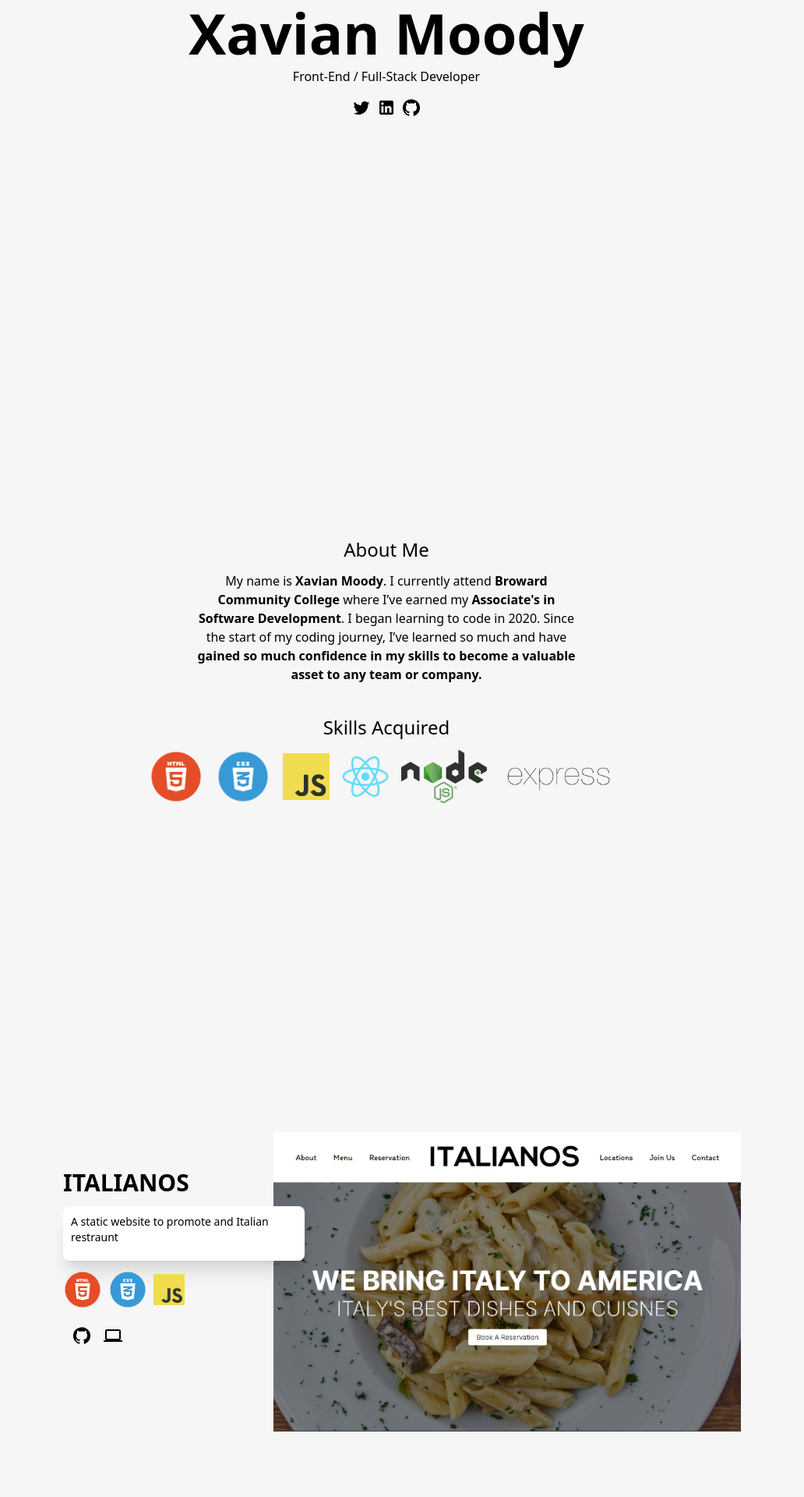
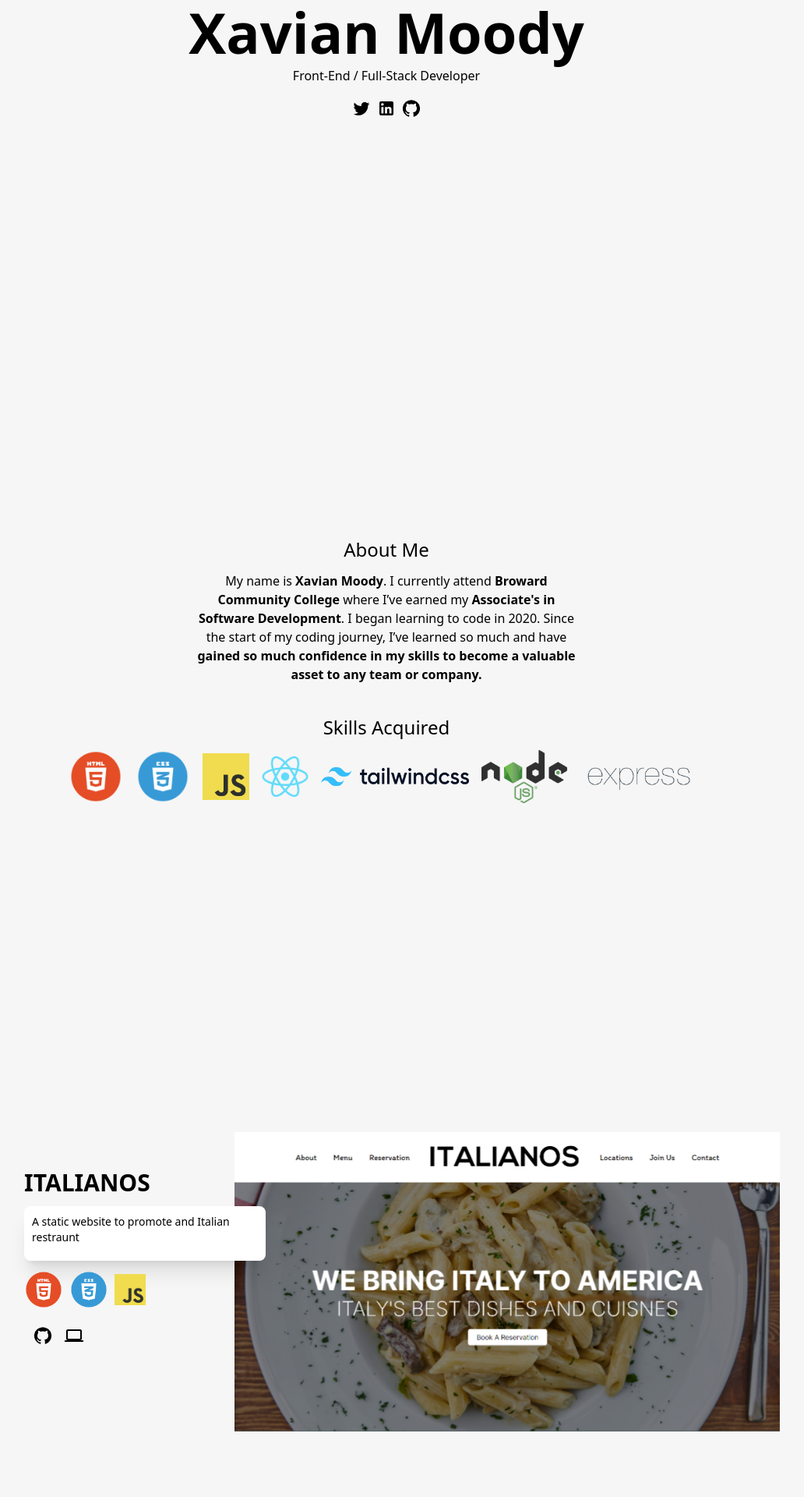
Before and after one commit to XavianMoody10/Portfolio, a React (Vite) app in the folder client/: page / in a window 1280 px wide. Shown: the part 340-2260 px from the top of the page at 78% size, without its empty margins (144-1176 px from the left). Built offline with nearby package versions, Linux system fonts and the light colour scheme.

Commit message:
Completed portfolio

```diff
--- a/client/src/components/ProjectDescription/ProjectDescription.jsx
+++ b/client/src/components/ProjectDescription/ProjectDescription.jsx
@@ -2,8 +2,10 @@ import React from "react";
 
 export const ProjectDescription = ({ reverse, desc }) => {
   return (
-    <div className=" p-p-card bg-white w-w-card shadow-xl rounded-lg">
-      <p className={` w-full text-sm ${reverse ? "text-right" : ""}`}>{desc}</p>
+    <div className={"p-p-card bg-white w-w-card shadow-xl rounded-lg"}>
+      <p className={`w-full text-sm ${reverse ? "text-right" : null}`}>
+        {desc}
+      </p>
     </div>
   );
 };
--- a/client/src/components/ProjectImage/ProjectImage.jsx
+++ b/client/src/components/ProjectImage/ProjectImage.jsx
@@ -1,7 +1,21 @@
 import React from "react";
+import { useObserver } from "../../hooks/useObserver";
 
-export const ProjectImage = ({ imageSrc }) => {
+export const ProjectImage = ({ imageSrc, reverse }) => {
+  const { ref, inView, entry } = useObserver(true);
+
   return (
-    <img className=" h-96 object-cover " src={imageSrc} alt="" width={600} />
+    <img
+      ref={ref}
+      className={` h-96 object-cover opacity-0 ${
+        !reverse && inView ? "enter-right translate-x-right-50" : null
+      }
+
+        ${reverse && inView ? "enter-left translate-x-left-50" : null}
+      }`}
+      src={imageSrc}
+      alt=""
+      width={700}
+    />
   );
 };
--- a/client/src/features/Header/Header.jsx
+++ b/client/src/features/Header/Header.jsx
@@ -19,7 +19,7 @@ export const Header = ({ section, setSection }) => {
   });
 
   return (
-    <header className="flex items-center justify-between px-9 py-4 fixed top-0 w-screen bg-white z-10">
+    <header className="flex items-center justify-between px-9 py-4 fixed top-0 w-screen bg-white z-20">
       <img src={logo} alt="logo" width={100} />
 
       <ul className="flex gap-4">{linksMap}</ul>
--- a/client/src/features/Project/Project.jsx
+++ b/client/src/features/Project/Project.jsx
@@ -3,20 +3,28 @@ import { ProjectDescription } from "../../components/ProjectDescription/ProjectD
 import { ProjectImage } from "../../components/ProjectImage/ProjectImage";
 import { ProjectLinks } from "../../components/ProjectLinks/ProjectLinks";
 import { ProjectTechs } from "../../components/ProjectTechs/ProjectTechs";
+import { useObserver } from "../../hooks/useObserver";
 
 export const Project = ({ reverse, project }) => {
   const { title, image, desc, links, techs } = project;
+  const { ref, inView, entry } = useObserver(true);
 
+  // use observer to trigger project animations
   return (
-    <div className={` flex items-center ${reverse ? "flex-row-reverse" : ""}`}>
+    <div
+      ref={ref}
+      className={` flex items-center ${reverse ? "flex-row-reverse" : null}`}
+    >
       <div
-        className={`relative ${
-          reverse ? "right-10" : "left-10"
-        } bottom-8 h-h-project`}
+        className={`relative opacity-0 ${
+          reverse && inView ? "right-10 enter-right" : null
+        } bottom-8 h-h-project z-10 ${
+          !reverse && inView ? "left-10 enter-left" : null
+        } ${!reverse ? "translate-x-left-100" : "translate-x-right-100"}`}
       >
         <h3
           className={` font-semibold text-3xl mb-3 ${
-            reverse ? "text-right" : ""
+            reverse ? "text-right" : null
           }`}
         >
           {title}
@@ -27,7 +35,7 @@ export const Project = ({ reverse, project }) => {
         <ProjectLinks reverse={reverse} links={links} />
       </div>
 
-      <ProjectImage imageSrc={image}></ProjectImage>
+      <ProjectImage reverse={reverse} imageSrc={image}></ProjectImage>
     </div>
   );
 };
--- a/client/src/hooks/useObserver.jsx
+++ b/client/src/hooks/useObserver.jsx
@@ -1,9 +1,10 @@
 import { useInView } from "react-intersection-observer";
 
-export const useObserver = () => {
+export const useObserver = (bool) => {
   const { ref, inView, entry } = useInView({
     /* Optional options */
     threshold: 0.3,
+    triggerOnce: bool,
   });
 
   return { ref: ref, inView: inView, entry: entry };
--- a/client/src/index.css
+++ b/client/src/index.css
@@ -26,3 +26,33 @@ section {
     opacity: 1;
   }
 }
+
+.enter-left {
+  animation: enter-left 0.7s ease-in forwards;
+}
+
+@keyframes enter-left {
+  0% {
+    opacity: 0;
+    transform: translateX(-50px);
+  }
+  100% {
+    opacity: 1;
+    transform: translateX(0);
+  }
+}
+
+.enter-right {
+  animation: enter-right 0.7s ease-in forwards;
+}
+
+@keyframes enter-right {
+  0% {
+    opacity: 0;
+    transform: translateX(50px);
+  }
+  100% {
+    opacity: 1;
+    transform: translateX(0);
+  }
+}
--- a/client/src/sections/About/About.jsx
+++ b/client/src/sections/About/About.jsx
@@ -4,6 +4,7 @@ import htmlIcon from "../../assets/html.png";
 import cssIcon from "../../assets/css.png";
 import javascriptIcon from "../../assets/javascript.png";
 import reactIcon from "../../assets/react.png";
+import taiwindIcon from "../../assets/tailwind.png";
 import nodeIcon from "../../assets/node.png";
 import expressIcon from "../../assets/express.png";
 
@@ -43,6 +44,7 @@ export const About = ({ setSection }) => {
             <img src={cssIcon} alt="" width={70} />
             <img src={javascriptIcon} alt="" width={60} />
             <img src={reactIcon} alt="" width={60} />
+            <img src={taiwindIcon} alt="" width={190} />
             <img src={nodeIcon} alt="" width={110} />
             <img src={expressIcon} alt="" width={160} />
           </div>
--- a/client/src/sections/Contact/Contact.jsx
+++ b/client/src/sections/Contact/Contact.jsx
@@ -11,8 +11,22 @@ export const Contact = ({ setSection }) => {
   }, [inView]);
 
   return (
-    <section id="contact" ref={ref}>
-      Contact
+    <section
+      id="contact"
+      ref={ref}
+      className=" flex items-center justify-center"
+    >
+      <div className=" text-center flex flex-col gap-3">
+        <p className=" text-lg">
+          <strong>Phone:</strong> 754-801-9532
+        </p>
+        <p className=" text-lg">
+          <strong>Email:</strong> XavianMoody1025@gmail.com
+        </p>
+        <p className=" mt-20 text-xl">
+          <strong>Hope to hear from you...Thank You</strong>
+        </p>
+      </div>
     </section>
   );
 };
--- a/client/src/sections/Hero/Hero.jsx
+++ b/client/src/sections/Hero/Hero.jsx
@@ -21,9 +21,20 @@ export const Hero = ({ setSection }) => {
         <p>Front-End / Full-Stack Developer</p>
 
         <ul className="mt-2 flex gap-2">
-          <TwitterIcon></TwitterIcon>
-          <LinkedInIcon></LinkedInIcon>
-          <GitHubIcon></GitHubIcon>
+          <a href="https://twitter.com/XavianM2" target="true">
+            <TwitterIcon></TwitterIcon>
+          </a>
+
+          <a
+            href="https://www.linkedin.com/in/xavian-moody-65bb77206/"
+            target="true"
+          >
+            <LinkedInIcon></LinkedInIcon>
+          </a>
+
+          <a href="https://github.com/XavianMoody10" target="true">
+            <GitHubIcon></GitHubIcon>
+          </a>
         </ul>
       </div>
     </section>
--- a/client/tailwind.config.cjs
+++ b/client/tailwind.config.cjs
@@ -23,6 +23,11 @@ module.exports = {
       boxShadow: {
         "shadow-card": "box-shadow: 0px 4px 4px rgb(0 0 0 / 0.25)",
       },
+
+      translate: {
+        "left-50": "50px",
+        "right-50": -"50px",
+      },
     },
   },
   plugins: [],
```
Also changed, not shown: client/src/assets/tailwind.png (added).
